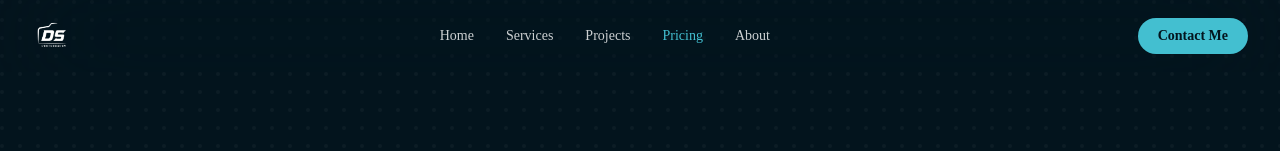
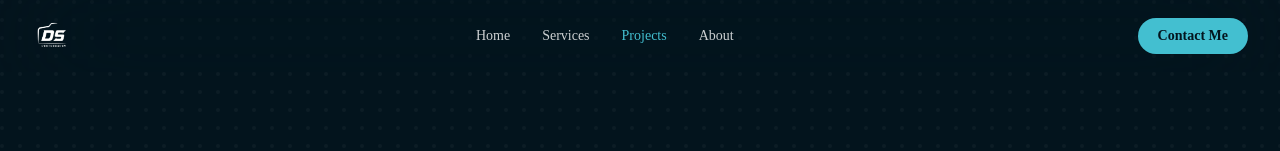
Before and after one commit to rushtamizha/ganeshphotography, a React (Vite) app: page / in a window 1280 px wide. Shown: the top 151 px of the page. Built offline with nearby package versions, Linux system fonts and the light colour scheme; a web font is replaced by a local one.

Commit message:
Update Hero.jsx

```diff
--- a/src/components/Hero.jsx
+++ b/src/components/Hero.jsx
@@ -10,7 +10,7 @@ const Hero = () => {
   const { toggleDrawer } = useDrawer();
   const navigate = useNavigate();
 
-  const menu = ["home", "services", "projects", "pricing", "about"];
+  const menu = ["home", "services", "projects", "about",];
 
   // smooth scroll handler
   const scrollToSection = (id) => {
```
